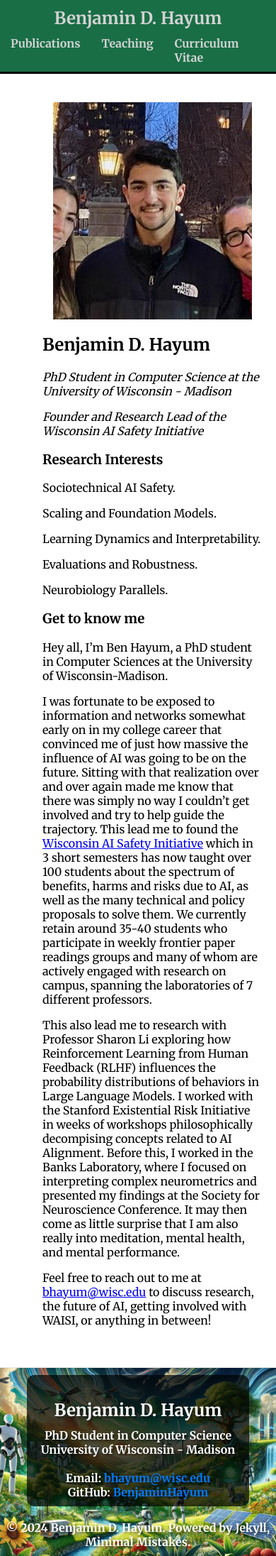
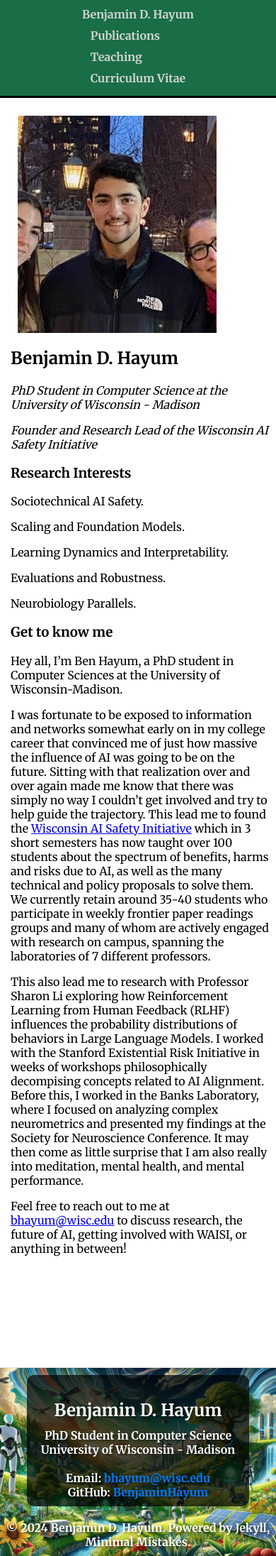
Before and after one commit to BenjaminHayum/BenjaminHayum.github.io, a Jekyll site: the page built from index.md, in a window 390 px wide. Shown: the whole page at 71% size. Built offline with Jekyll 4.4.1, drawn with Linux system fonts in a browser that asks for light colours.

Commit message:
Header and Footer Edits for Different Screen Sizes

```diff
--- a/assets/css/custom.css
+++ b/assets/css/custom.css
@@ -32,7 +32,6 @@
   margin: 0 auto;
   padding: 20px;
   text-align: left;
-  padding-left: 20px; /* Adjust this value to add more or less space */
 }
 
 .main-content img, .main-content p, .main-content h1, .main-content h2, .main-content h3, .main-content h4, .main-content h5, .main-content h6 {
@@ -146,3 +145,55 @@
 header nav ul li a:hover {
   text-decoration: underline;
 }
+
+/* Responsive adjustments */
+@media (max-width: 768px) {
+  .main-content {
+    padding: 10px;
+  }
+
+  .main-content img, .main-content p, .main-content h1, .main-content h2, .main-content h3, .main-content h4, .main-content h5, .main-content h6 {
+    margin-left: 20px; /* Reduce left margin for smaller screens */
+  }
+
+  .custom-footer .container {
+    flex-direction: column;
+    text-align: center;
+  }
+
+  header .site-title {
+    font-size: 1.2em;
+    margin-bottom: 5px;
+  }
+
+  header nav ul {
+    flex-direction: column;
+  }
+
+  header nav ul li {
+    margin: 5px 0;
+  }
+}
+
+@media (max-width: 480px) {
+  .main-content {
+    padding: 5px;
+  }
+
+  .main-content img, .main-content p, .main-content h1, .main-content h2, .main-content h3, .main-content h4, .main-content h5, .main-content h6 {
+    margin-left: 10px; /* Further reduce left margin for smaller screens */
+  }
+
+  header .site-title {
+    font-size: 1em;
+    margin-bottom: 5px;
+  }
+
+  header nav ul {
+    flex-direction: column;
+  }
+
+  header nav ul li {
+    margin: 5px 0;
+  }
+}
--- a/index.md
+++ b/index.md
@@ -30,6 +30,6 @@
 
 I was fortunate to be exposed to information and networks somewhat early on in my college career that convinced me of just how massive the influence of AI was going to be on the future. Sitting with that realization over and over again made me know that there was simply no way I couldn't get involved and try to help guide the trajectory. This lead me to found the [Wisconsin AI Safety Initiative](https://waisi.org/) which in 3 short semesters has now taught over 100 students about the spectrum of benefits, harms and risks due to AI, as well as the many technical and policy proposals to solve them. We currently retain around 35-40 students who participate in weekly frontier paper readings groups and many of whom are actively engaged with research on campus, spanning the laboratories of 7 different professors.
 
-This also lead me to research with Professor Sharon Li exploring how Reinforcement Learning from Human Feedback (RLHF) influences the probability distributions of behaviors in Large Language Models. I worked with the Stanford Existential Risk Initiative in weeks of workshops philosophically decompising concepts related to AI Alignment. Before this, I worked in the Banks Laboratory, where I focused on interpreting complex neurometrics and presented my findings at the Society for Neuroscience Conference. It may then come as little surprise that I am also really into meditation, mental health, and mental performance.
+This also lead me to research with Professor Sharon Li exploring how Reinforcement Learning from Human Feedback (RLHF) influences the probability distributions of behaviors in Large Language Models. I worked with the Stanford Existential Risk Initiative in weeks of workshops philosophically decompising concepts related to AI Alignment. Before this, I worked in the Banks Laboratory, where I focused on analyzing complex neurometrics and presented my findings at the Society for Neuroscience Conference. It may then come as little surprise that I am also really into meditation, mental health, and mental performance.
 
 Feel free to reach out to me at [bhayum@wisc.edu](mailto:bhayum@wisc.edu) to discuss research, the future of AI, getting involved with WAISI, or anything in between!
```
